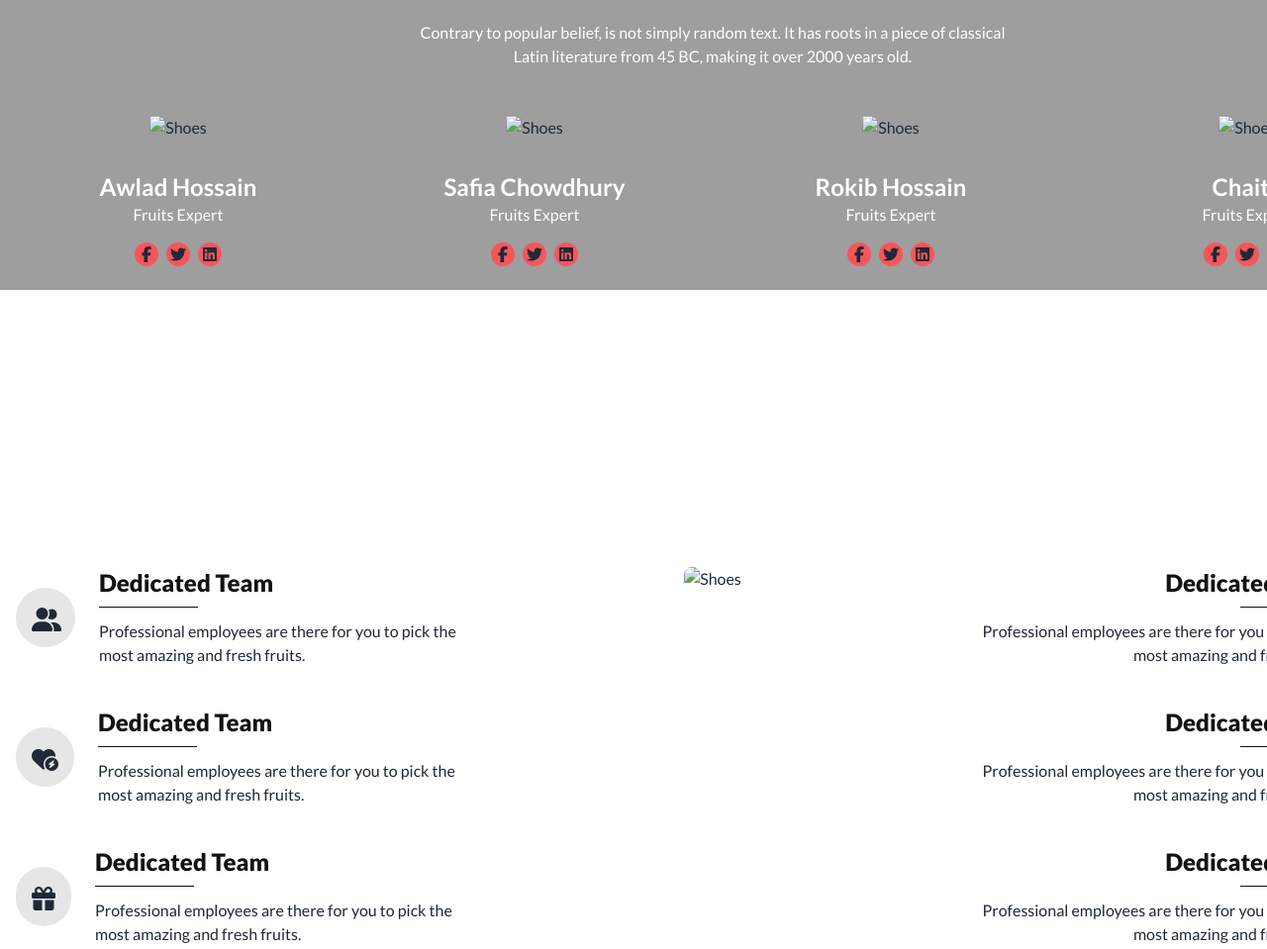
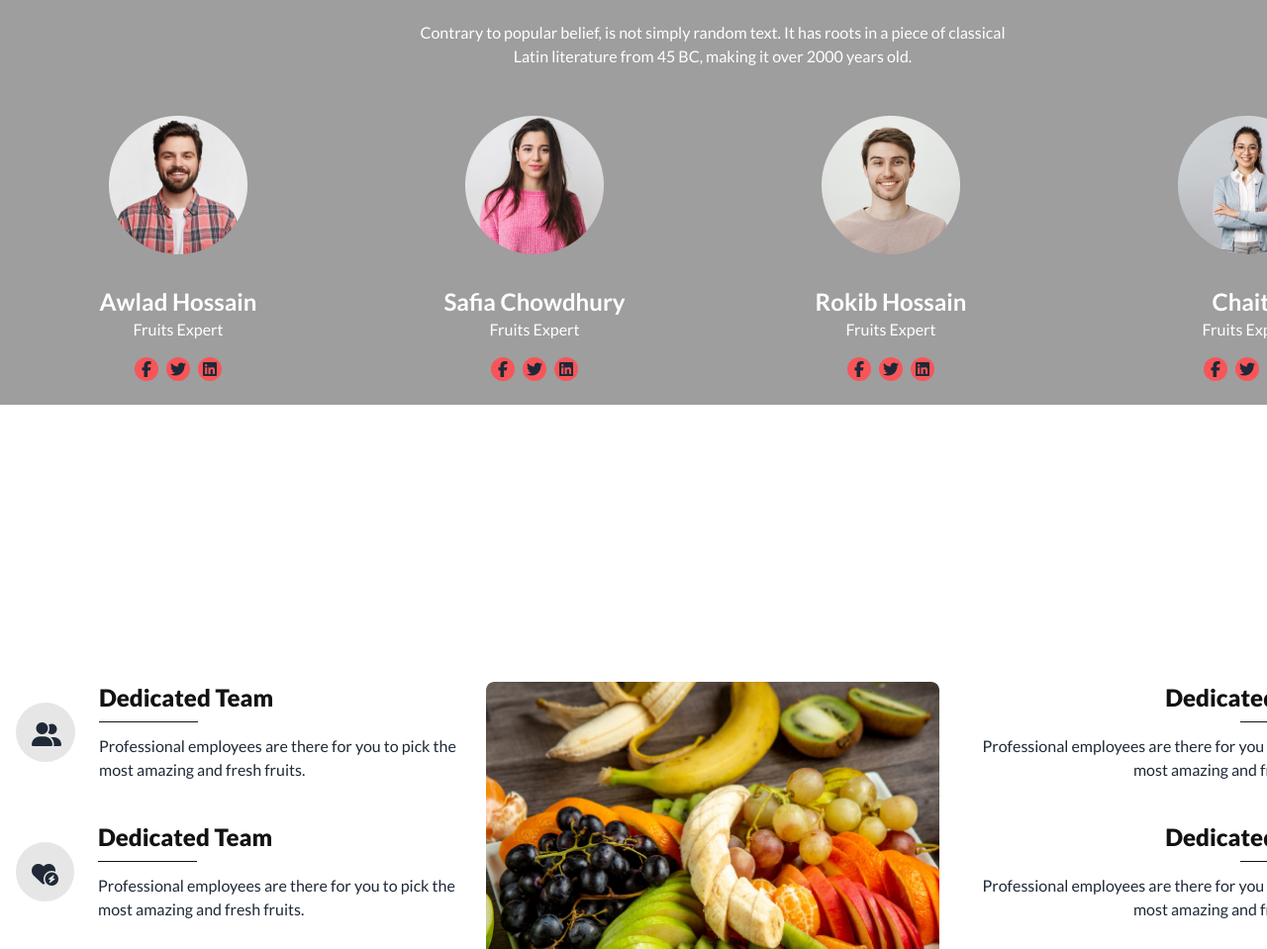
Before and after one commit to shakil-1/fruit-brust-assignment-3, a plain HTML site: page index.html in a window 1280 px wide. Shown: the part 1831-2790 px from the top of the page at 99% size. Drawn offline with nearby package versions, Linux system fonts and the light colour scheme; the site is published under a folder, as on GitHub Pages, so addresses that start at the root find nothing.

Commit message:
pictur update

```diff
--- a/index.html
+++ b/index.html
@@ -912,7 +912,7 @@
 
         <div class="grid grid-cols-1 md:grid-cols-2 lg:grid-cols-4 pt-12">
           <div class="card text-center">
-            <figure><img src="/images/member1.png" alt="Shoes" /></figure>
+            <figure><img src="./images/member1.png" alt="Shoes" /></figure>
             <h2 class="text-textColor text-2xl font-bold pt-8">
               Awlad Hossain
             </h2>
@@ -930,7 +930,7 @@
             </div>
           </div>
           <div class="card text-center">
-            <figure><img src="/images/member2.png" alt="Shoes" /></figure>
+            <figure><img src="./images/member2.png" alt="Shoes" /></figure>
             <h2 class="text-textColor text-2xl font-bold pt-8">
               Safia Chowdhury
             </h2>
@@ -948,7 +948,7 @@
             </div>
           </div>
           <div class="card text-center">
-            <figure><img src="/images/member3.png" alt="Shoes" /></figure>
+            <figure><img src="./images/member3.png" alt="Shoes" /></figure>
             <h2 class="text-textColor text-2xl font-bold pt-8">
               Rokib Hossain
             </h2>
@@ -966,7 +966,7 @@
             </div>
           </div>
           <div class="card text-center">
-            <figure><img src="/images/member4.png" alt="Shoes" /></figure>
+            <figure><img src="./images/member4.png" alt="Shoes" /></figure>
             <h2 class="text-textColor text-2xl font-bold pt-8">Chaity</h2>
             <h4 class="text-textColor text-base font-medium">Fruits Expert</h4>
             <div class="flex mx-auto gap-2 justify-center items-center pt-4">
@@ -1026,7 +1026,7 @@
 
             </div>
             <div class="card">
-                <figure><img class="hover:border hover:border-orange-500 rounded-lg" src="/images/whychoose1.png" alt="Shoes" /></figure>
+                <figure><img class="hover:border hover:border-orange-500 rounded-lg" src="./images/whychoose1.png" alt="whychoose1" /></figure>
         </div>
         <div class="text-right  ">
             <div class="team team-right gap-x-6   ">
```
